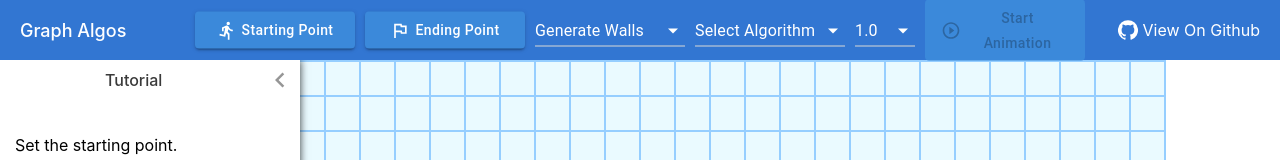
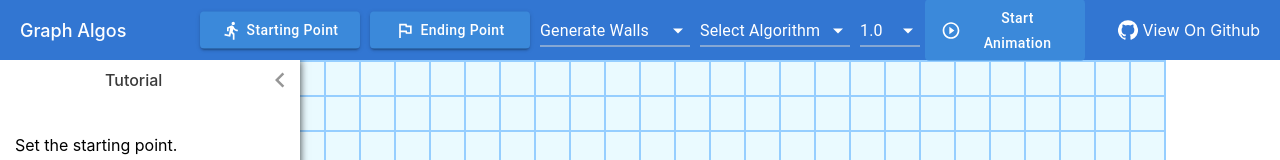
Before and after one commit to DanielJDupont/graph-algos, a Next.js app: page / in a window 1280 px wide. Shown: the top 160 px of the page. Built offline with nearby package versions, Linux system fonts and the light colour scheme.

Commit message:
start animation

```diff
--- a/components/navbar/buttons.module.scss
+++ b/components/navbar/buttons.module.scss
@@ -1,13 +1,12 @@
 .button {
   text-transform: none !important;
-  color: white;
+  color: white !important;
   background-color: #3b89da !important;
   margin: 0 5px;
   width: 160px;
 
   &.buttonActive {
     background-color: #67aaf1 !important;
-    color: white;
     font-weight: 600 !important;
   }
 
--- a/components/navbar/buttons.tsx
+++ b/components/navbar/buttons.tsx
@@ -2,14 +2,15 @@ import { useContext } from 'react';
 import clsx from 'clsx';
 
 import { MatrixContext } from '../matrixContext';
-import { MouseMode } from '../dataTypes';
+import { breadthFirstSearch, depthFirstSearch } from '../matrix/algorithms';
+import { AlgorithmChoice, MouseMode } from '../dataTypes';
 
-import { DirectionsRunOutlined } from '@material-ui/icons';
+import { DirectionsRunOutlined, PlayCircleOutline } from '@material-ui/icons';
 import { Tooltip, Button } from '@material-ui/core';
 
 import styles from './buttons.module.scss';
 
-export const StartAnimationButton = () => {
+export const StartingPointButton: React.FC = () => {
   const { mouseMode, setMouseMode, isDisplayingAlgorithm } = useContext(
     MatrixContext
   );
@@ -37,3 +38,37 @@ export const StartAnimationButton = () => {
     </Tooltip>
   );
 };
+
+export const StartAnimationButton: React.FC = () => {
+  const {
+    algorithmChoice,
+    isDisplayingAlgorithm,
+    setIsDisplayingAlgorithm,
+    startSquareID,
+    matrix,
+    setProcessList,
+  } = useContext(MatrixContext);
+
+  return (
+    <Button
+      className={styles.button}
+      variant="contained"
+      disabled={
+        algorithmChoice === AlgorithmChoice.ChooseYourAlgorithm ||
+        isDisplayingAlgorithm
+      }
+      onClick={() => {
+        if (algorithmChoice === AlgorithmChoice.BreadthFirstSearch) {
+          breadthFirstSearch(startSquareID, matrix, setProcessList);
+        } else if (algorithmChoice === AlgorithmChoice.DepthFirstSearch) {
+          depthFirstSearch(startSquareID, matrix, setProcessList);
+        }
+
+        setIsDisplayingAlgorithm(true);
+      }}
+    >
+      <PlayCircleOutline className={styles.icon} />
+      Start Animation
+    </Button>
+  );
+};
--- a/components/navbar/index.tsx
+++ b/components/navbar/index.tsx
@@ -166,30 +166,7 @@ export const Navbar: React.FC = () => {
             <MenuItem value={PLAYBACK_SPEED['_2.00']}>2.0</MenuItem>
           </Select>
 
-          {!isDisplayingAlgorithm && (
-            <Button
-              className={styles.button}
-              variant="contained"
-              disabled={
-                algorithmChoice === AlgorithmChoice.ChooseYourAlgorithm ||
-                isDisplayingAlgorithm
-              }
-              onClick={() => {
-                if (algorithmChoice === AlgorithmChoice.BreadthFirstSearch) {
-                  breadthFirstSearch(startSquareID, matrix, setProcessList);
-                } else if (
-                  algorithmChoice === AlgorithmChoice.DepthFirstSearch
-                ) {
-                  depthFirstSearch(startSquareID, matrix, setProcessList);
-                }
-
-                setIsDisplayingAlgorithm(true);
-              }}
-            >
-              <PlayCircleOutline className={styles.icon} />
-              Start Animation
-            </Button>
-          )}
+          {!isDisplayingAlgorithm && <StartAnimationButton />}
 
           {isDisplayingAlgorithm && (
             <Button
```
